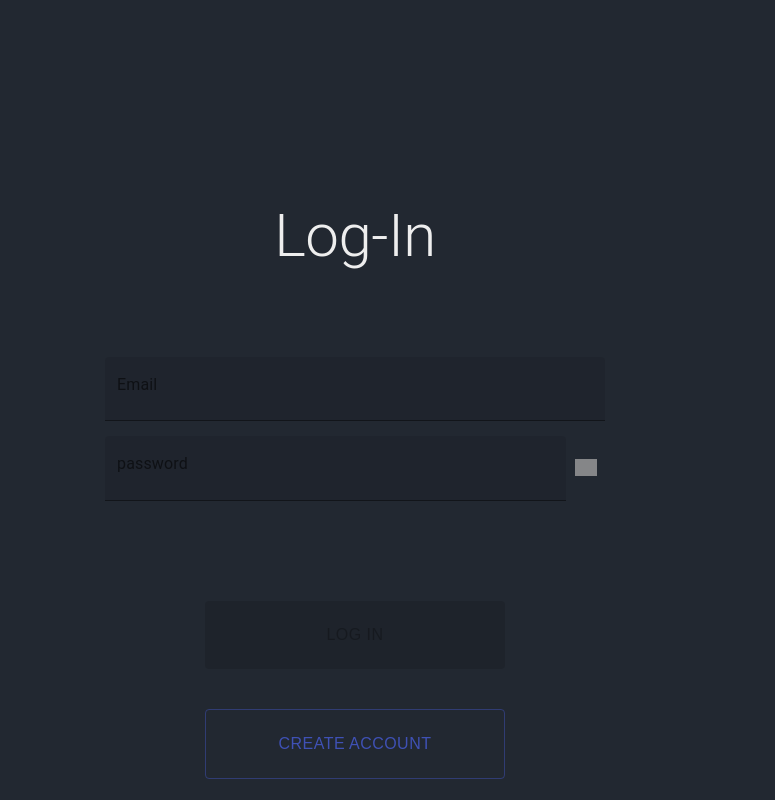
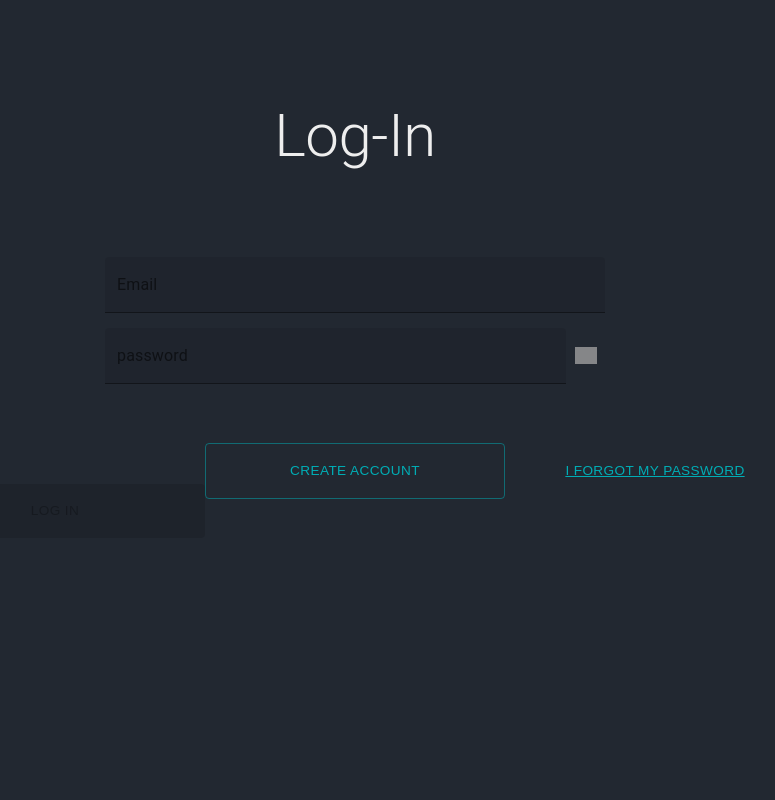
Before and after one commit to SamuelDAlencar/koala_project, a React (Create React App) app: page /login in a window 1280 px wide. Shown: the whole page, without its empty margins (285-1060 px from the left). Built offline with nearby package versions, Linux system fonts and the light colour scheme; grey boxes are pictures that could not be loaded; a web font is replaced by a local one.

Commit message:
style: refactored the style from pure css to material ui (only login, not yet sign in)

```diff
--- a/src/pages/Home.js
+++ b/src/pages/Home.js
@@ -4,22 +4,56 @@ import { useSelector } from "react-redux";
 import { useDispatch } from "react-redux";
 import { fetchProducts } from "../redux/actions";
 import Header from "../components/Header";
-import { Card, CardContent, CardMedia, Container } from "@material-ui/core";
+import {
+  Button,
+  Card,
+  CardContent,
+  CardMedia,
+  Container,
+  createTheme,
+  Grid,
+  TextField,
+  ThemeProvider } from "@material-ui/core";
 import { makeStyles } from '@material-ui/core/styles';
 
 function Home() {
   const useStyles = makeStyles({
     card: {
-      maxWidth: 345,
       boxShadow: "0 5px 8px 0 rgba(0, 0, 0, 0.3)",
       backgroundColor: "#fafafa",
-      marginBottom: "5%",
+      margin: "15px",
+      width: "30%",
     },
     media: {
       height: 300,
     },
+    input: {
+      width: "70%",
+      color: "#EEEEEE",
+      fontSize: "140%",
+    },
+    buttons: {
+      width: "30%",
+      fontSize: "100%",
+    },
+    searchContainer: {
+      marginTop: "100px",
+      display: "flex",
+      width: "100%",
+      margin: "10% auto",
+    },
+    cards: {
+    }
   })
   const classes = useStyles();
+
+  const theme = createTheme({
+    palette: {
+      primary: {
+        main: '#00ADB5'
+      }
+    }
+  });
 
   const dispatch = useDispatch();
   const store = useSelector((storeData) => ({
@@ -40,21 +74,25 @@ function Home() {
   }
 
   return (
-    <>
+    <ThemeProvider theme={ theme }>
       <Header />
       <Container>
-        <h1>Home</h1>
-        <input
+        <Container className={classes.searchContainer}>
+          <TextField
+            className={classes.input}
+            variant="outlined"
             type="text"
             onChange={ inputHandler }
           />
-        <button
+          <Button
+            className={classes.buttons}
             type="button"
             onClick={ searchButton }
           >
             Search
-        </button>
-        <ul>
+          </Button>
+        </Container>
+        <Grid container spacing={4}>
           {store.products
             && store.products.map((product) =>
             <Card
@@ -65,9 +103,9 @@ function Home() {
               <CardMedia className={classes.media} image={product.thumbnail} />
             </Card>
           )}
-        </ul>
+        </Grid>
       </Container>
-    </>
+    </ThemeProvider>
   );
 }
 
--- a/src/pages/Login.js
+++ b/src/pages/Login.js
@@ -15,33 +15,44 @@ import { makeStyles } from '@material-ui/core/styles';
 import '../css/Login.css';
 
 function Login() {
+  const theme = createTheme({
+    palette: {
+      primary: {
+        main: '#00ADB5'
+      }
+    }
+  });
+
   const useStyles = makeStyles({
     title: {
       color: '#EEEEEE',
-      margin: "200px 0 70px",
+      margin: "100px 0 70px",
     },
 
     inputSection: {
       display: "flex",
-      width: "60%",
+      width: "90%",
       maxWidth: "500px",
       justifyContent: "center",
       alignItems: "center",
-      margin: "15px 0 0",
+      margin: "15px 0 0 0",
     },
 
     input: {
       width: "100%",
       color: "#EEEEEE",
-      fontSize: "120%",
+      fontSize: "100%",
+    },
+
+    buttonSection: {
     },
 
     buttons: {
-      width: "40%",
+      width: "60%",
       maxWidth: "300px",
-      fontSize: "100%",
-      padding: "20px",
-      marginTop: "40px",
+      fontSize: "85%",
+      padding: "15px",
+      marginTop: "20px",
     },
 
     container: {
@@ -58,14 +69,7 @@ function Login() {
   });
   const classes = useStyles();
 
-  const theme = createTheme({
-    palette: {
-      action: {
-        // disabledBackground: '#393E46',
-        // disabled: 'silver'
-      }
-    }
-  });
+  //---------------------------------------------------------------
 
   const navigate = useNavigate();
   const dispatch = useDispatch();
@@ -167,6 +171,7 @@ function Login() {
             && <p style={ { color: 'red' } }>
                 Wrong password
               </p>}
+          <Container className={classes.buttonSection}>
             <Button
               style={{ marginTop: "100px" }}
               size="large"
@@ -190,6 +195,14 @@ function Login() {
           >
             Create account
           </Button>
+          <Button
+            className={classes.buttons}
+            size="small"
+            style={{padding: "5px", textDecoration: "underline", color: "#00ADB5"}}
+          >
+            I forgot my password
+          </Button>
+        </Container>
       </Container>
     </ThemeProvider>
   );
--- a/src/pages/SignIn.js
+++ b/src/pages/SignIn.js
@@ -1,10 +1,66 @@
-import { Button } from "@material-ui/core";
+import { Button, createTheme, makeStyles, ThemeProvider, Typography } from "@material-ui/core";
 import { useState } from "react";
 import { useNavigate } from "react-router-dom";
 import { MIN_PASS_LENGTH } from '../consts';
 import '../css/SignIn.css'
 
 export default function SignIn() {
+  const theme = createTheme({
+    palette: {
+      primary: {
+        main: '#00ADB5'
+      }
+    }
+  });
+
+  const useStyles = makeStyles({
+    title: {
+      color: '#EEEEEE',
+      margin: "100px 0 70px",
+    },
+
+    inputSection: {
+      display: "flex",
+      width: "90%",
+      maxWidth: "500px",
+      justifyContent: "center",
+      alignItems: "center",
+      margin: "15px 0 0 0",
+    },
+
+    input: {
+      width: "100%",
+      color: "#EEEEEE",
+      fontSize: "100%",
+    },
+
+    buttonSection: {
+    },
+
+    buttons: {
+      width: "60%",
+      maxWidth: "300px",
+      fontSize: "85%",
+      padding: "15px",
+      marginTop: "20px",
+    },
+
+    container: {
+      borderRadius: "0",
+      height: '100vh',
+      width: '100vw',
+      backgroundColor: "#222831",
+      color: "#EEEEEE",
+      display: "flex",
+      flexDirection: "column",
+      textAlign: "center",
+      alignItems: "center",
+    },
+  });
+  const classes = useStyles();
+
+  //---------------------------------------------------------------
+
   const navigate = useNavigate();
   const [newUser, setNewUser] = useState({
     email: '',
@@ -38,33 +94,25 @@ export default function SignIn() {
   }
 
   return (
-    <>
+    <ThemeProvider theme={ theme }>
       <form className="create_account-form">
-        <h1 className="create_account-h1">Sign-In</h1>
-        <label className="login-form-input__label" htmlFor="user-email">
-          Email:
-          {' '}
+      <Typography
+          variant="h2"
+          className={classes.title}
+        >Sign-In</Typography>
           <input
             id="email"
             data-testid="email-input"
             onChange={ inputHandler }
             className="create_account-form-input"
           />
-        </label>
-        <label  className="login-form-input__label" htmlFor="user-email">
-          Username:
-          {' '}
           <input
             id="userName"
             data-testid="username-input"
             onChange={ inputHandler }
             className="create_account-form-input"
           />
-        </label>
         <section className="password-section">
-          <label className="login-form-input__label" htmlFor="password">
-            Password:
-            {' '}
             <input
               id="password"
               data-testid="password-input"
@@ -76,7 +124,6 @@ export default function SignIn() {
               onChange={ inputHandler }
               className="create_account-form-input"
               />
-          </label>
           <input
             type="checkbox"
             className="password-visibility"
@@ -89,7 +136,7 @@ export default function SignIn() {
           variant="contained"
           onClick={ SignIn }
           type="button"
-          // className="login-form-button"
+          className={classes.buttons}
           disabled={
             !(newUser.email.includes('@')
             && newUser.email.includes('.com')
@@ -99,6 +146,6 @@ export default function SignIn() {
         {userExists
         && <p style={ { color: 'red' } }>This user already exists</p>}
       </form>
-    </>
+    </ThemeProvider>
   );
 }
```
Lines whose indentation alone changed are shown as unchanged.
